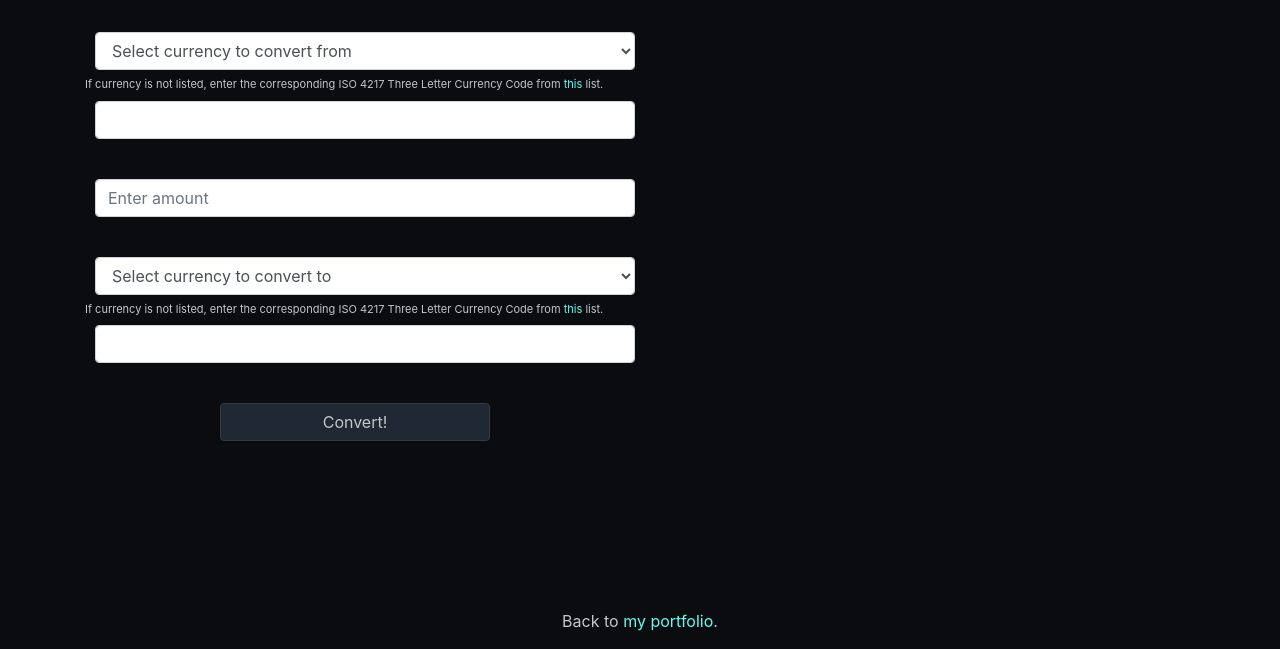
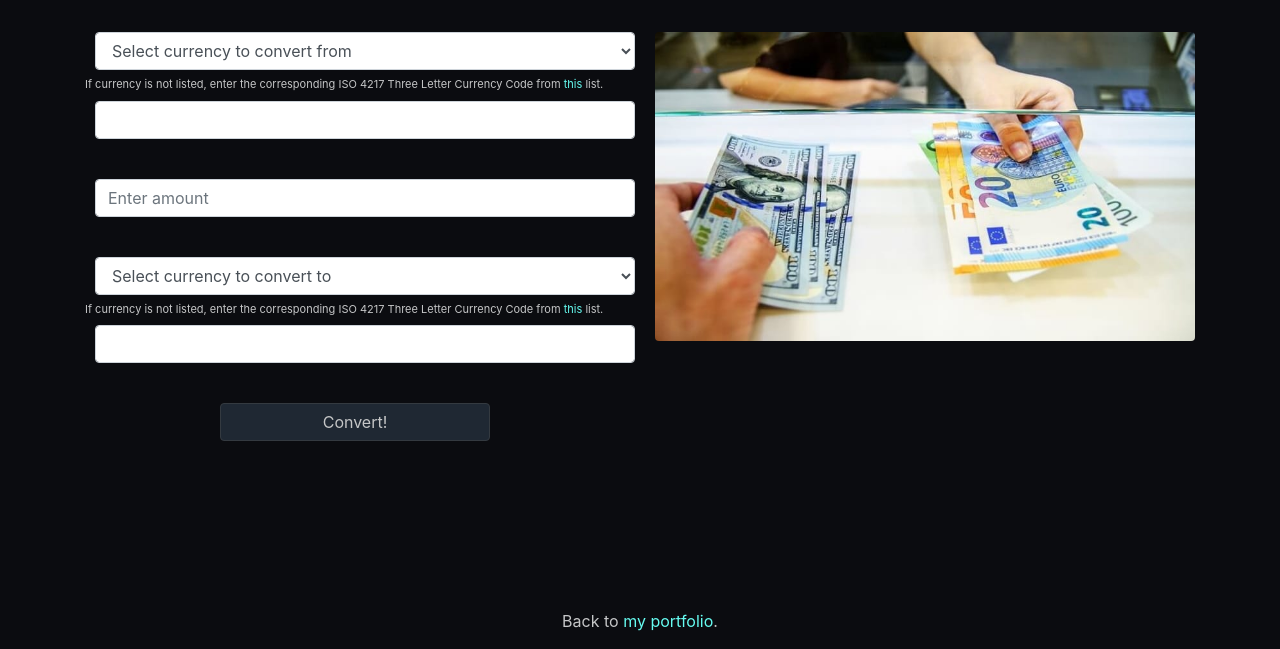
Before and after one commit to benjaminw1030/currency-exchanger, a website built with webpack: page src/index.html in a window 1280 px wide. Shown: the part 151-800 px from the top of the page. Built offline with nearby package versions, Linux system fonts and the light colour scheme.

Commit message:
add image

```diff
--- a/src/css/styles.css
+++ b/src/css/styles.css
@@ -54,6 +54,10 @@ select {
   margin-right: 10px;
 }
 
+#money-image {
+  max-width: 100%;
+}
+
 #error-output {
   color: crimson;
 }
--- a/src/index.html
+++ b/src/index.html
@@ -116,6 +116,7 @@
         </form>
       </div>
       <div class='col-md' id='output'>
+        <img id="money-image" src="assets/images/money exchange.jpg" alt="exchanging money" class="rounded">
         <p id='currency-output'></p>
         <p id='error-output'></p>
       </div>
--- a/src/index.js
+++ b/src/index.js
@@ -20,7 +20,7 @@ function outputExchange(amount, currency1, currency2, response) {
       $('#error-output').text(`There was an error: currency to convert to does not exist.`);
     } else {
       let outputAmount = (amount * exchangeRate).toFixed(2);
-      $('#currency-output').text(`${amount.toFixed(2)} ${currency1} is worth ${outputAmount} ${currency2}`);
+      $('#currency-output').text(`${amount.toFixed(2)} ${currency1} is worth ${outputAmount} ${currency2}.`);
     }
   } else {
     $('#error-output').text(`There was an error: ${response.message}. Check currency to convert from.`);
```
Also changed, not shown: src/assets/images/money exchange.jpg (added).
